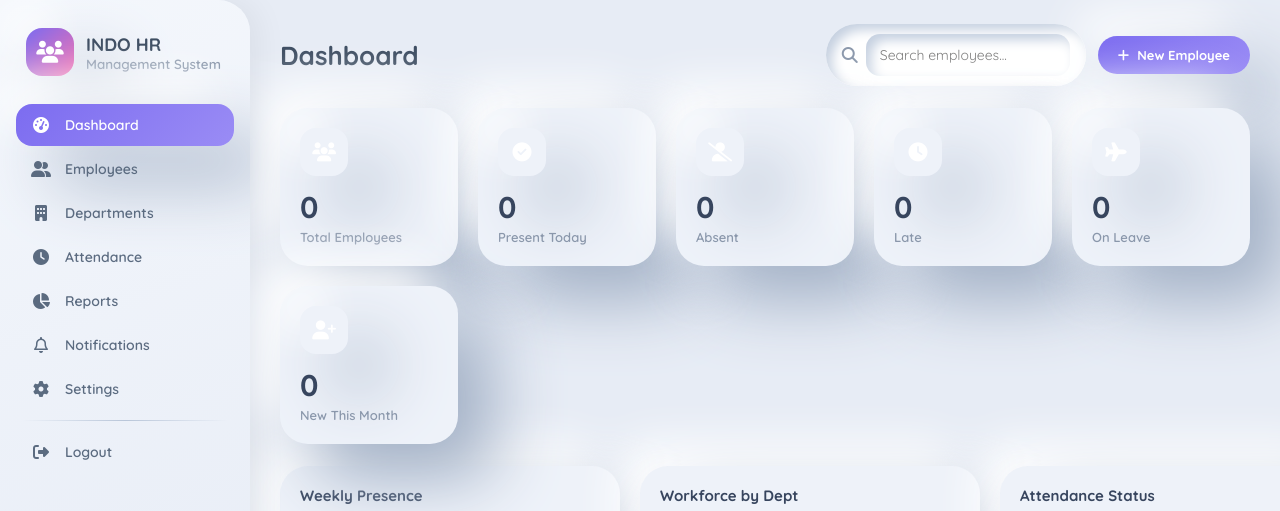
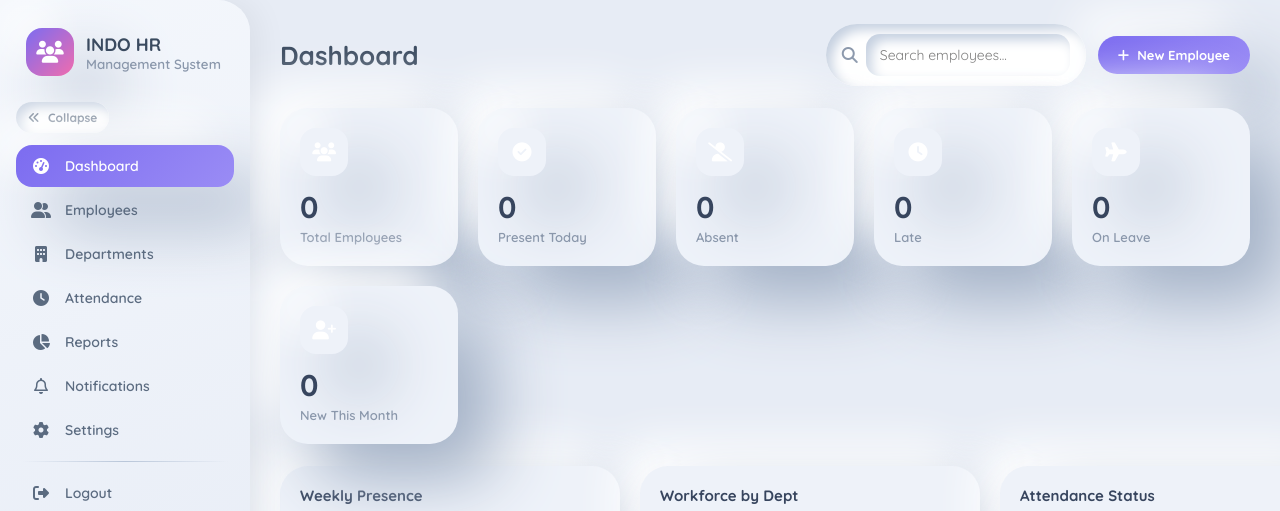
Before and after one commit to teatechphones-star/enterprise-platform, a PHP site: page /hr.php in a window 1280 px wide. Shown: the top 511 px of the page. Run offline with PHP 8.4, Linux system fonts and the light colour scheme; a user stored in the database is signed in; data that the repository does not hold is empty.

Commit message:
Add collapsible/hide sidebar + mobile responsive layout

```diff
--- a/public/hr.php
+++ b/public/hr.php
@@ -387,17 +418,21 @@ textarea{resize:vertical;min-height:80px;}
     <div class="logo">
       <div class="ic"><i class="fa-solid fa-users"></i></div>
       <div><b>INDO HR</b><small>Management System</small></div>
+      <button class="menu-toggle" style="margin-left:auto;background:none;box-shadow:none;color:#5b6b80;font-size:16px" onclick="closeSidebar()"><i class="fa-solid fa-xmark"></i></button>
+    </div>
+    <div style="display:flex;gap:8px;align-items:center;margin-bottom:6px">
+      <button class="btn ghost" style="padding:8px 12px;font-size:12px;background:#fff;box-shadow:var(--inner);border:none;cursor:pointer;" onclick="toggleCollapse()"><i class="fa-solid fa-angles-left" id="collapseIcon"></i> <span id="collapseText">Collapse</span></button>
     </div>
     <nav class="nav">
-      <a class="active" data-view="dashboard" href="#dashboard"><i class="fa-solid fa-gauge-high"></i>Dashboard</a>
-      <a data-view="employees" href="#employees"><i class="fa-solid fa-user-group"></i>Employees</a>
-      <a data-view="departments" href="#departments"><i class="fa-solid fa-building"></i>Departments</a>
-      <a data-view="attendance" href="#attendance"><i class="fa-solid fa-clock"></i>Attendance</a>
-      <a data-view="reports" href="#reports"><i class="fa-solid fa-chart-pie"></i>Reports</a>
-      <a data-view="notifications" href="#notifications"><i class="fa-regular fa-bell"></i>Notifications</a>
-      <a data-view="settings" href="#settings"><i class="fa-solid fa-gear"></i>Settings</a>
+      <a class="active" data-view="dashboard" href="#dashboard"><i class="fa-solid fa-gauge-high"></i><span>Dashboard</span></a>
+      <a data-view="employees" href="#employees"><i class="fa-solid fa-user-group"></i><span>Employees</span></a>
+      <a data-view="departments" href="#departments"><i class="fa-solid fa-building"></i><span>Departments</span></a>
+      <a data-view="attendance" href="#attendance"><i class="fa-solid fa-clock"></i><span>Attendance</span></a>
+      <a data-view="reports" href="#reports"><i class="fa-solid fa-chart-pie"></i><span>Reports</span></a>
+      <a data-view="notifications" href="#notifications"><i class="fa-regular fa-bell"></i><span>Notifications</span></a>
+      <a data-view="settings" href="#settings"><i class="fa-solid fa-gear"></i><span>Settings</span></a>
       <div class="sep"></div>
-      <a href="?page=logout"><i class="fa-solid fa-right-from-bracket"></i>Logout</a>
+      <a href="?page=logout"><i class="fa-solid fa-right-from-bracket"></i><span>Logout</span></a>
     </nav>
     <div class="usr">
       <div class="av"><?= strtoupper(substr($user['full_name'] ?? 'H',0,1)) ?></div>
@@ -405,10 +440,16 @@ textarea{resize:vertical;min-height:80px;}
     </div>
   </aside>
 
+  <!-- MOBILE BACKDROP -->
+  <div class="backdrop" id="backdrop" onclick="closeSidebar()"></div>
+
   <!-- MAIN -->
   <main class="main">
     <div class="top">
-      <h1 id="pageTitle">Dashboard</h1>
+      <div style="display:flex;align-items:center;gap:12px">
+        <button class="menu-toggle" onclick="openSidebar()"><i class="fa-solid fa-bars"></i></button>
+        <h1 id="pageTitle">Dashboard</h1>
+      </div>
       <div class="actions">
         <div class="search-bar" id="globalSearchWrap">
           <i class="fa-solid fa-magnifying-glass" style="color:#8a97ab"></i>
@@ -657,7 +698,22 @@ function show(view){
   if(view==='reports')loadReports();
   if(view==='settings')loadSettings();
 }
-qs('.nav a[data-view]').forEach(a=>a.addEventListener('click',e=>{e.preventDefault();show(a.dataset.view);}));
+qs('.nav a[data-view]').forEach(a=>a.addEventListener('click',e=>{e.preventDefault();show(a.dataset.view);closeSidebar();}));
+
+/* ---- SIDEBAR TOGGLE ---- */
+function openSidebar(){document.getElementById('side').classList.add('open');}
+function closeSidebar(){document.getElementById('side').classList.remove('open');}
+function toggleCollapse(){
+  const side=document.getElementById('side');
+  const onMobile=window.innerWidth<=1000;
+  if(onMobile){side.classList.toggle('open');center();return;}
+  side.classList.toggle('collapsed');
+  const icon=document.getElementById('collapseIcon');
+  const txt=document.getElementById('collapseText');
+  if(side.classList.contains('collapsed')){icon.className='fa-solid fa-angles-right';txt.textContent='Expand';}
+  else{icon.className='fa-solid fa-angles-left';txt.textContent='Collapse';}
+}
+function center(){}
 
 /* ---- DASHBOARD ---- */
 let weekChart,deptChart,attChart;
```
Also changed, not shown: other parts of public/hr.php (+32 -1 lines).
